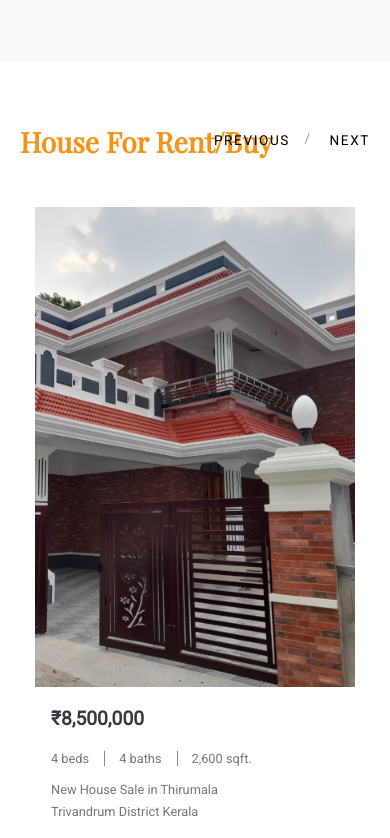
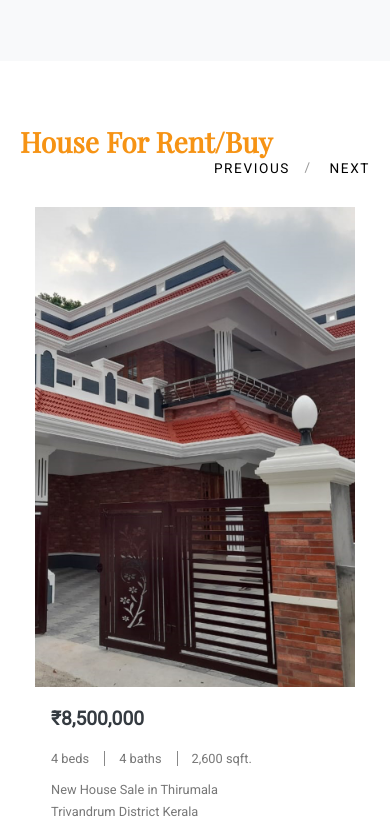
Before and after one commit to Captainiq/homes, a plain HTML site: page index.html in a window 390 px wide. Shown: the part 1366-2204 px from the top of the page. Drawn offline with nearby package versions, Linux system fonts and the light colour scheme.

Commit message:
Update style.css

```diff
--- a/style.css
+++ b/style.css
@@ -893,6 +893,13 @@ footer small a:hover {
     #properties button.rounded {
         width: 250px;
     }
+    #properties-slider a.slick-arrow {
+        top: -50px;
+    }
+    #properties .container:before {
+        top: 31px;
+        font-size: 0.85rem;
+    }
 
     #services {
         padding: 4rem 0 3rem;
```
